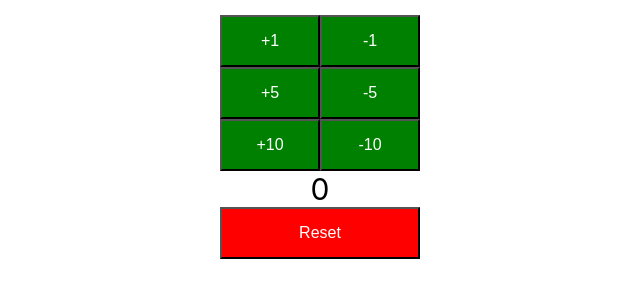
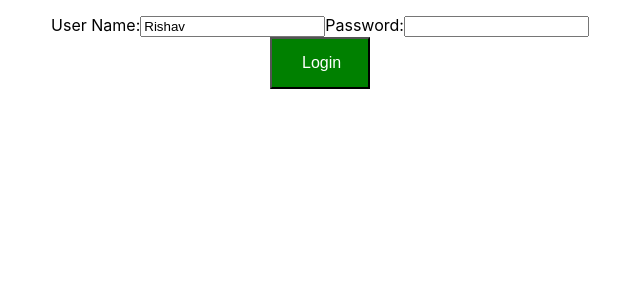
Before and after one commit to rishav875/todo-app, a React (Create React App) app: page / in a window 1280 px wide. Shown: the top 300 px of the page, without its empty margins (320-960 px from the left). Built offline with nearby package versions, Linux system fonts and the light colour scheme.

Commit message:
History api in react

```diff
--- a/package.json
+++ b/package.json
@@ -8,6 +8,7 @@
     "@testing-library/user-event": "^12.8.3",
     "react": "^17.0.2",
     "react-dom": "^17.0.2",
+    "react-router-dom": "^5.2.0",
     "react-scripts": "4.0.3",
     "web-vitals": "^1.1.1"
   },
--- a/src/App.js
+++ b/src/App.js
@@ -4,6 +4,7 @@ import { Component } from 'react';
 import FirstComponent from './Components/SampleLearningComponents/FirstComponent'
 import SecondComponent from './Components/SampleLearningComponents/SecondComponent'
 import Counter from './Components/Counters/Counter'
+import TodoApp from './Components/todo/TodoApp'
 
 function App() {
   return (
@@ -22,7 +23,9 @@ function App() {
           Learn React
         </a>
       </header> */}
-      <Counter/>
+      {/* <Counter/> */}
+<TodoApp/>
+
     </div>
   );
 }
--- /dev/null
+++ b/src/Components/todo/TodoApp.jsx
@@ -0,0 +1,94 @@
+import { Component } from 'react';
+import {BrowserRouter as Router , Route} from 'react-router-dom'
+
+class TodoApp extends Component {
+    render(){
+        return(
+            <div className="TodoApp">
+                <Router>
+                <Route path="/" exact component={LoginComponent}/>
+                    <Route path="/login" component={LoginComponent}/>
+                    <Route path="/welcome" component={WelcomeComponent}/>
+                </Router>
+                {/* My Todo Application
+                <br></br>
+                <LoginComponent/>
+                <WelcomeComponent/> */}
+            </div>
+        )
+    }
+}
+class LoginComponent extends Component{//Controlled Component
+    constructor(props){
+        super(props)
+        this.state={
+            username:'Rishav',
+            password:'',
+            loginpass: false,
+            loginfail: false,
+        }
+        this.handleChange=this.handleChange.bind(this)
+        this.loginClicked=this.loginClicked.bind(this)
+        //this.handleUsernameChange=this.handleUsernameChange.bind(this)
+    }
+
+    loginClicked(){
+
+        if(this.state.username==='Rishav' && this.state.password==='rishav875'){
+        this.props.history.push("/welcome")
+            console.log('Successful')
+        this.setState({loginpass:true})
+        this.setState({loginfail:false})
+    }
+    else{
+        console.log('Failed')
+        this.setState({loginpass:false})
+        this.setState({loginfail:true})
+    }
+    }
+
+    handleChange(event){
+        console.log(this.state);
+        this.setState({[event.target.name]: event.target.value})
+    }
+    // handlePasswordChange(event){
+    //     console.log(event.target.value);
+    //     this.setState({password: event.target.value})
+    // }
+    render(){
+        return(
+            <>
+            {/* <LoginFailed loginfail={this.state.loginfail}/>
+            <LoginPass loginpass={this.state.loginpass}/> */}
+            {this.state.loginfail && <div>Invalid Credentials</div>}
+            {this.state.loginpass && <div>Login Successful</div>}
+            User Name:<input type="text" name="username" value={this.state.username} onChange={this.handleChange}/>
+            Password:<input type= "password" name="password"value={this.state.password} onChange={this.handleChange} />
+            <br></br>
+            <button onClick={this.loginClicked}>Login</button>
+            </>
+        )
+    }
+}
+
+// function LoginFailed(props){
+//     if(props.loginfail){
+//     return <div>Invalid Credentials</div>
+// }
+//     return null
+
+// }
+// function LoginPass(props){
+//     if(props.loginpass){
+//     return <div>Login Successful</div>
+// }
+//     return null
+
+// }
+
+class WelcomeComponent extends Component{
+    render(){
+        return <div>Welcome To the MyTodos</div>
+    }
+}
+export default TodoApp
```
Also changed, not shown: 1 other file (tests, documents, lock files or other folders).
